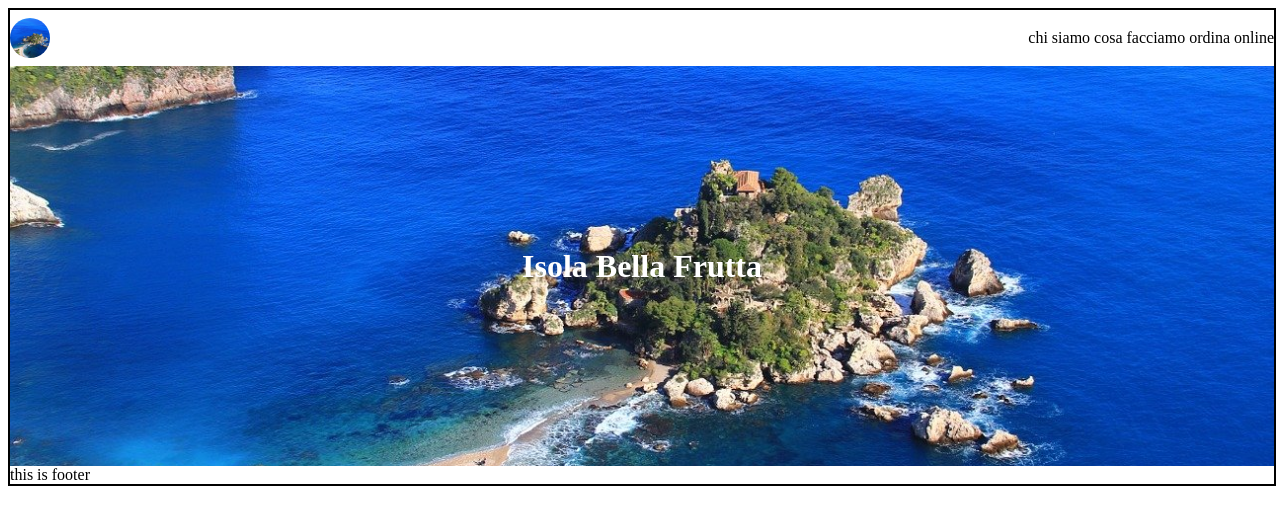
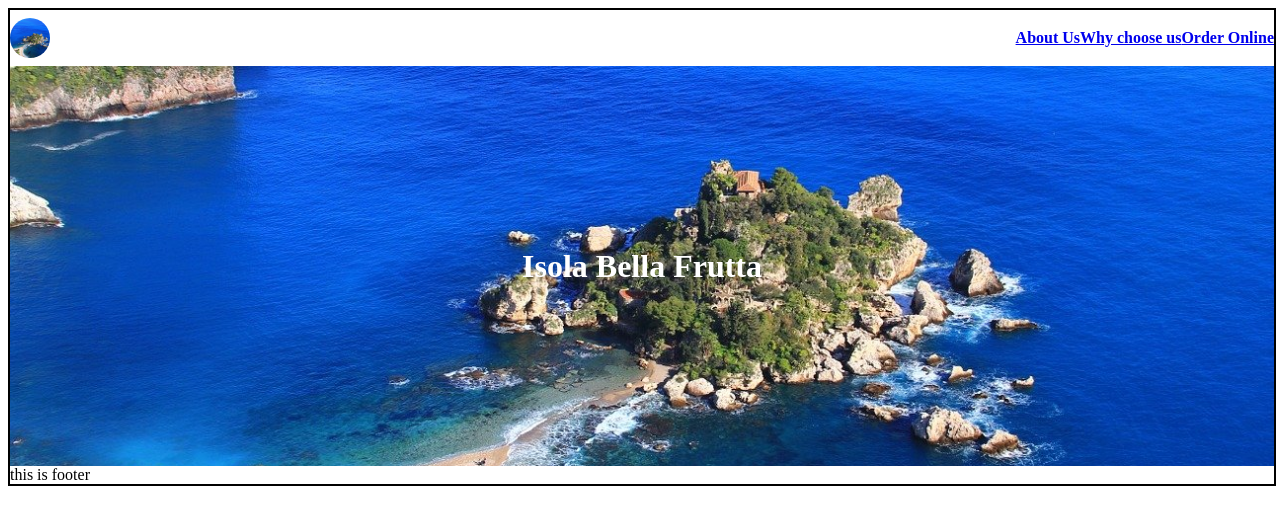
Before and after one commit to ilzio/lapa-frutta, a Next.js app: page / in a window 1280 px wide. Shown: the top 524 px of the page. Built offline with nearby package versions, Linux system fonts and the light colour scheme.

Commit message:
header components

```diff
--- a/components/_wrapper/Layout/Header.js
+++ b/components/_wrapper/Layout/Header.js
@@ -1,38 +1,36 @@
 import React from 'react'
+import Logo from "./Logo"
+import Nav from "./Nav"
+const links = [
+    {
+        label: "About Us",
+        href: "about"
+    },
+    {
+        label: "Why choose us",
+        href: "what"
+    },
+    {
+        label: "Order Online",
+        href: "order"
+    },
+]
 
 function Header() {
     return (
         <div className="Header">
-            <div className="logoContainer" />
-            <nav>
-                chi siamo
-                cosa facciamo
-                ordina online
-            </nav>
-
-        <style jsx>{`
+            <Logo image="/assets/image.png" />
+            <Nav links={links} />
+            <style jsx>{`
             .Header{
                 width: 100%;
                 height: 56px;
                 display: flex;
                 justify-content: space-between;
                 align-items: center;
+
             }
-            .logoContainer {
-                height: 40px;
-                width: 40px;
-                border-radius: 50%;
-                background: url('/assets/image.png');
-                background-size: cover;
-                background-position: center;
-                background-repeat: no-repeat;
-                object-fit: cover;
-                box-sizing: border-box
-            }
-            .logo {
-                height: 100%;
-                width: 100%;
-            }
+
         `}</style>
         </div>
     )
--- /dev/null
+++ b/components/_wrapper/Layout/Logo.js
@@ -0,0 +1,23 @@
+import React from 'react'
+
+const Logo = ({ image }) => {
+    return (
+        <div className="Logo">
+            <style jsx>{`
+               .Logo{
+                    height: 40px;
+                    width: 40px;
+                    border-radius: 50%;
+                    background: url(${image});
+                    background-size: cover;
+                    background-position: center;
+                    background-repeat: no-repeat;
+                    object-fit: cover;
+                    box-sizing: border-box
+               }
+            `}</style>
+        </div>
+    )
+}
+
+export default Logo
--- /dev/null
+++ b/components/_wrapper/Layout/Nav.js
@@ -0,0 +1,25 @@
+import React from 'react'
+import Link from 'next/link'
+
+const Nav = ({ links }) => {
+    return (
+        <div className="Nav">
+            {links.map(link => (
+                <Link href={link.href}>
+                    <a>{link.label}</a>
+
+                </Link>
+
+            ))}
+            <style jsx>{`
+               .Nav{
+                   color: #0f52da;
+                   font-weight: bold;
+
+               }
+            `}</style>
+        </div>
+    )
+}
+
+export default Nav
```
